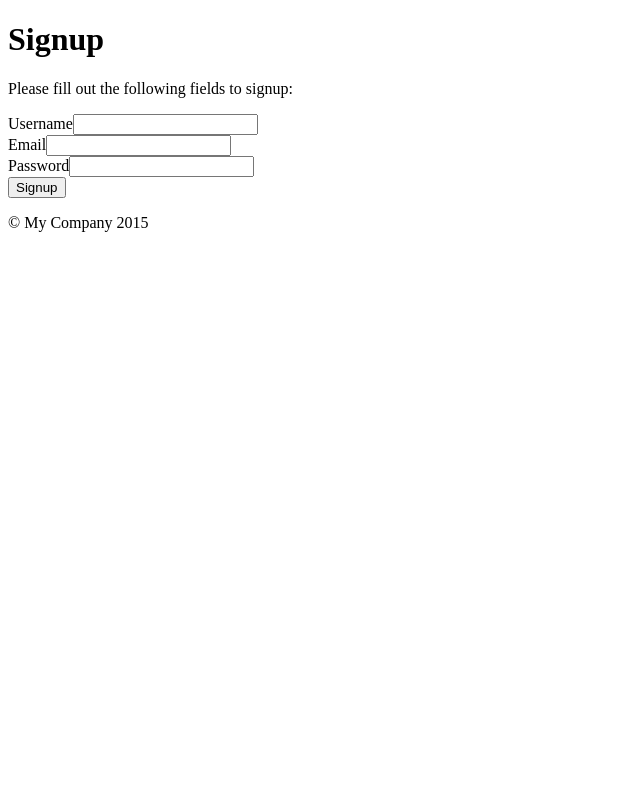
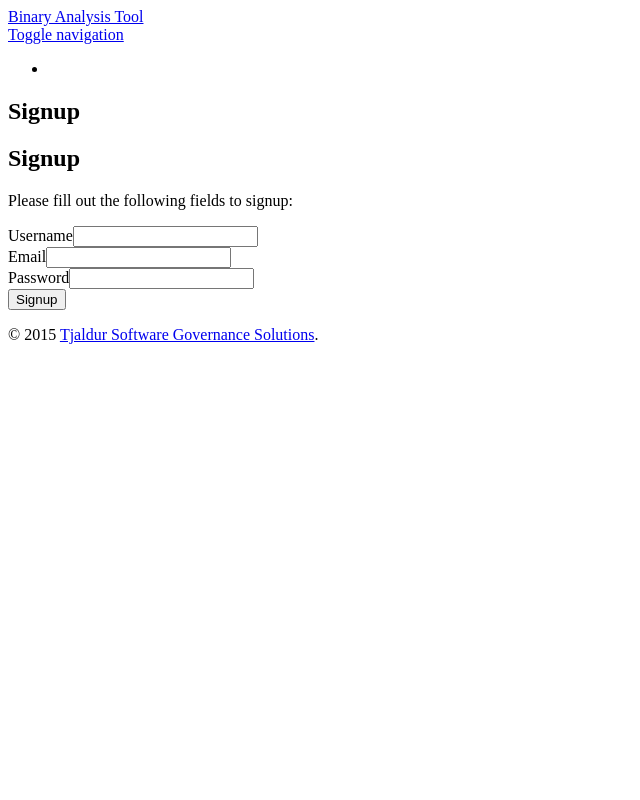
Before and after one commit to joorloohuis/bat-web-frontend, a Yii app: template frontend/views/site/signup.php in a window 1280 px wide. Shown: the whole page, without its empty margins (0-640 px from the left). Run offline with PHP 8.4 and a stand-in for Yii, Linux system fonts and the light colour scheme; the template is opened without the code that fills it, so the values that code supplies are empty; form fields are guessed from the names that the template uses; some libraries are stand-ins or nearby versions.

Commit message:
further integration of AdminLTE

```diff
--- a/composer.json
+++ b/composer.json
@@ -16,7 +16,9 @@
         "yiisoft/yii2": "*",
         "yiisoft/yii2-bootstrap": "~2.0",
         "yiisoft/yii2-swiftmailer": "*",
-        "bower-asset/admin-lte": "*"
+        "bower-asset/admin-lte": "2.0.*",
+        "rmrevin/yii2-fontawesome": "2.8.*",
+        "gietos/yii2-ionicons": "2.0.*"
     },
     "require-dev": {
         "yiisoft/yii2-codeception": "*",
--- a/frontend/views/layouts/main.php
+++ b/frontend/views/layouts/main.php
@@ -10,64 +10,153 @@ use frontend\widgets\Alert;
 /* @var $content string */
 
 AppAsset::register($this);
+// minor overrides to the design
+$this->registerCss("
+.navbar-nav>.user-menu>.dropdown-menu>li.user-header {
+    height: auto;
+}
+");
 ?>
 <?php $this->beginPage() ?>
 <!DOCTYPE html>
 <html lang="<?= Yii::$app->language ?>">
 <head>
     <meta charset="<?= Yii::$app->charset ?>"/>
-    <meta name="viewport" content="width=device-width, initial-scale=1">
+    <meta name='viewport' content='width=device-width, initial-scale=1, maximum-scale=1, user-scalable=no'>
     <?= Html::csrfMetaTags() ?>
     <title><?= Html::encode($this->title) ?></title>
     <?php $this->head() ?>
 </head>
-<body>
+<body class="skin-red">
     <?php $this->beginBody() ?>
-    <div class="wrap">
+    <div class="wrapper">
+      <header class="main-header">
+
+        <a href="/" class="logo">Binary Analysis Tool</a>
+
+        <nav class="navbar navbar-static-top" role="navigation">
+          <a href="#" class="sidebar-toggle" data-toggle="offcanvas" role="button">
+            <span class="sr-only">Toggle navigation</span>
+          </a>
+
+          <div class="navbar-custom-menu">
+            <ul class="nav navbar-nav">
+
+              <li class="dropdown user user-menu">
                 <?php
-            NavBar::begin([
-                'brandLabel' => 'My Company',
-                'brandUrl' => Yii::$app->homeUrl,
+                if (!Yii::$app->user->isGuest) {
+                ?>
+                <a href="#" class="dropdown-toggle" data-toggle="dropdown">
+                  <span class="glyphicon glyphicon-user"></span>
+                  <span><?= Yii::$app->user->identity->username ?></span>
+                </a>
+                <ul class="dropdown-menu">
+                  <li class="user-header">
+                    <p><?= Yii::$app->user->identity->username ?> - <?= Yii::$app->user->identity->email ?></p>
+                  </li>
+                  <li class="user-footer">
+                    <?php
+                    echo Nav::widget([
+                        'items' => [
+                            [
+                                'label' => 'Profile',
+                                'url' => ['#'],
                                 'options' => [
-                    'class' => 'navbar-inverse navbar-fixed-top',
+                                    'class' => 'pull-left'
+                                ],
+                                'linkOptions' => [
+                                    'class' => 'btn btn-default btn-flat'
+                                ],
+                            ],
+                            [
+                                'label' => 'Log out',
+                                'url' => ['/site/logout'],
+                                'options' => [
+                                    'class' => 'pull-right'
+                                ],
+                                'linkOptions' => [
+                                    'data-method' => 'post',
+                                    'class' => 'btn btn-default btn-flat'
+                                ],
+                            ],
+                        ]
+                    ]);
+                    ?>
+                  </li>
+                </ul>
+                <?php
+                }
+                ?>
+              </li>
+            </ul>
+          </div>
+        </nav>
+      </header>
+
+      <aside class="main-sidebar">
+        <section class="sidebar">
+          <ul class="sidebar-menu">
+            <?php
+            if (Yii::$app->user->isGuest) {
+                $items = [
+                    [
+                        'label' => 'Sign up',
+                        'url' => ['/site/signup']
+                    ],
+                    [
+                        'label' => 'Log in',
+                        'url' => ['/site/login']
+                    ]
+                ];
+            }
+            else {
+                $items = [
+                    [
+                        'label' => 'Jobs'
+                    ]
+                ];
+            }
+            $items = array_merge($items, [ // always visible
+                [
+                    'label' => 'About',
+                    'url' => ['/site/about']
+                ],
+                [
+                    'label' => 'Contact',
+                    'url' => ['/site/contact']
                 ],
             ]);
-            $menuItems = [
-                ['label' => 'Home', 'url' => ['/site/index']],
-                ['label' => 'About', 'url' => ['/site/about']],
-                ['label' => 'Contact', 'url' => ['/site/contact']],
-            ];
-            if (Yii::$app->user->isGuest) {
-                $menuItems[] = ['label' => 'Signup', 'url' => ['/site/signup']];
-                $menuItems[] = ['label' => 'Login', 'url' => ['/site/login']];
-            } else {
-                $menuItems[] = [
-                    'label' => 'Logout (' . Yii::$app->user->identity->username . ')',
-                    'url' => ['/site/logout'],
-                    'linkOptions' => ['data-method' => 'post']
-                ];
-            }
-            echo Nav::widget([
-                'options' => ['class' => 'navbar-nav navbar-right'],
-                'items' => $menuItems,
+            echo Nav::widget(['items' => $items]);
+            ?>
+          </ul>
+        </section>
+      </aside>
+
+      <div class="content-wrapper">
+        <section class="content-header">
+          <h1><?= Html::encode($this->title) ?></h1>
+          <?= Breadcrumbs::widget([
+                'tag' => 'ol',
+                'homeLink' => [
+                    'label' => ' Dashboard',
+                    'url' => '/',
+                    'template' => "<li><i>{link}</i></li>\n",
+                    'class' => 'fa fa-dashboard',
+                ],
+                'itemTemplate' => "<li><i>{link}</i></li>\n",
+                'links' => isset($this->params['breadcrumbs']) ? $this->params['breadcrumbs'] : [],
             ]);
-            NavBar::end();
           ?>
+        </section>
 
-        <div class="container">
-        <?= Breadcrumbs::widget([
-            'links' => isset($this->params['breadcrumbs']) ? $this->params['breadcrumbs'] : [],
-        ]) ?>
+        <section class="content">
           <?= Alert::widget() ?>
           <?= $content ?>
-        </div>
+        </section>
       </div>
 
-    <footer class="footer">
-        <div class="container">
-        <p class="pull-left">&copy; My Company <?= date('Y') ?></p>
-        <p class="pull-right"><?= Yii::powered() ?></p>
-        </div>
+      <footer class="main-footer">
+        <div class="pull-right hidden-xs">&copy; <?= date('Y') ?> <a href="http://www.tjaldur.nl/">Tjaldur Software Governance Solutions</a>.</div>&nbsp;
       </footer>
 
     <?php $this->endBody() ?>
```
Also changed, not shown: frontend/assets/AppAsset.php (+3 -17 lines), frontend/views/site/index.php (+2 -47 lines), 1 other file. Lines whose indentation alone changed are shown as unchanged.
